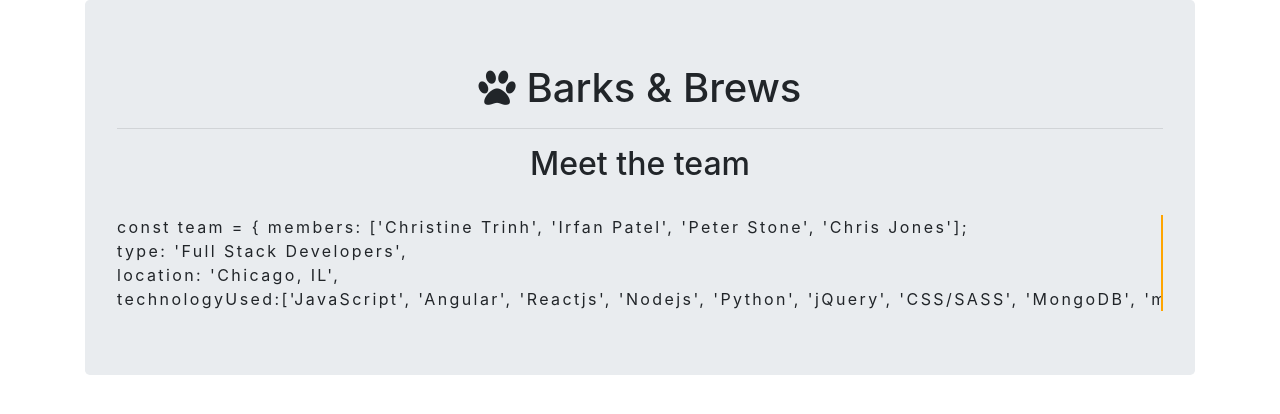
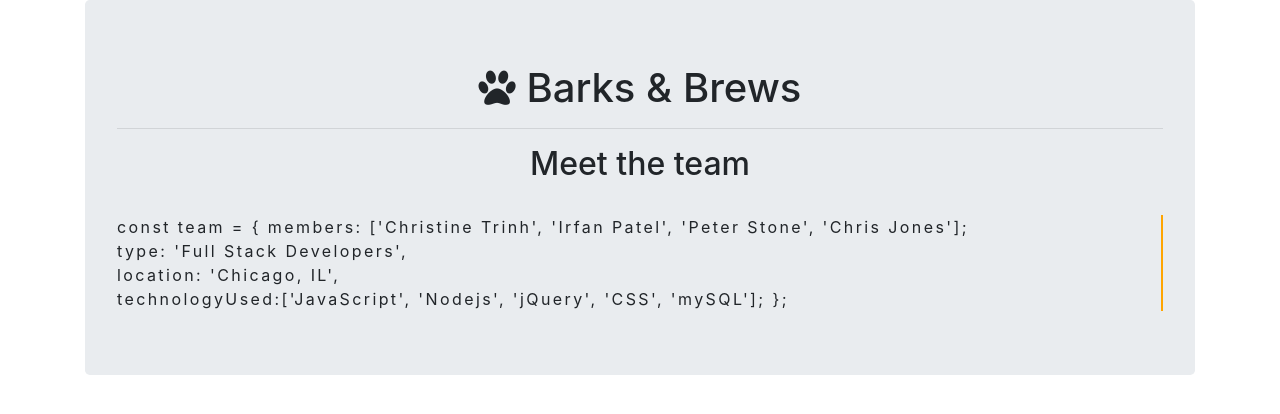
Before and after one commit to chrislewisjones/Project2, a website: page public/about.html in a window 1280 px wide. Drawn offline with nearby package versions, Linux system fonts and the light colour scheme.

Commit message:
minor change to homepage

```diff
--- a/public/about.html
+++ b/public/about.html
@@ -44,13 +44,9 @@
           <span><span class="string-highlight">'Chicago, IL'</span></span
           >, <br />technologyUsed:[<span
             ><span class="string-highlight">'JavaScript'</span></span
-          >, <span><span class="string-highlight">'Angular'</span></span
-          >, <span><span class="string-highlight">'Reactjs'</span></span
           >, <span><span class="string-highlight">'Nodejs'</span></span
-          >, <span><span class="string-highlight">'Python'</span></span
           >, <span><span class="string-highlight">'jQuery'</span></span
-          >, <span><span class="string-highlight">'CSS/SASS'</span></span
-          >, <span><span class="string-highlight">'MongoDB'</span></span
+          >, <span><span class="string-highlight">'CSS'</span></span
           >, <span><span class="string-highlight">'mySQL'</span></span
           >]; };
         </div>
```
Also changed, not shown: public/index.html (+2 -2 lines).
